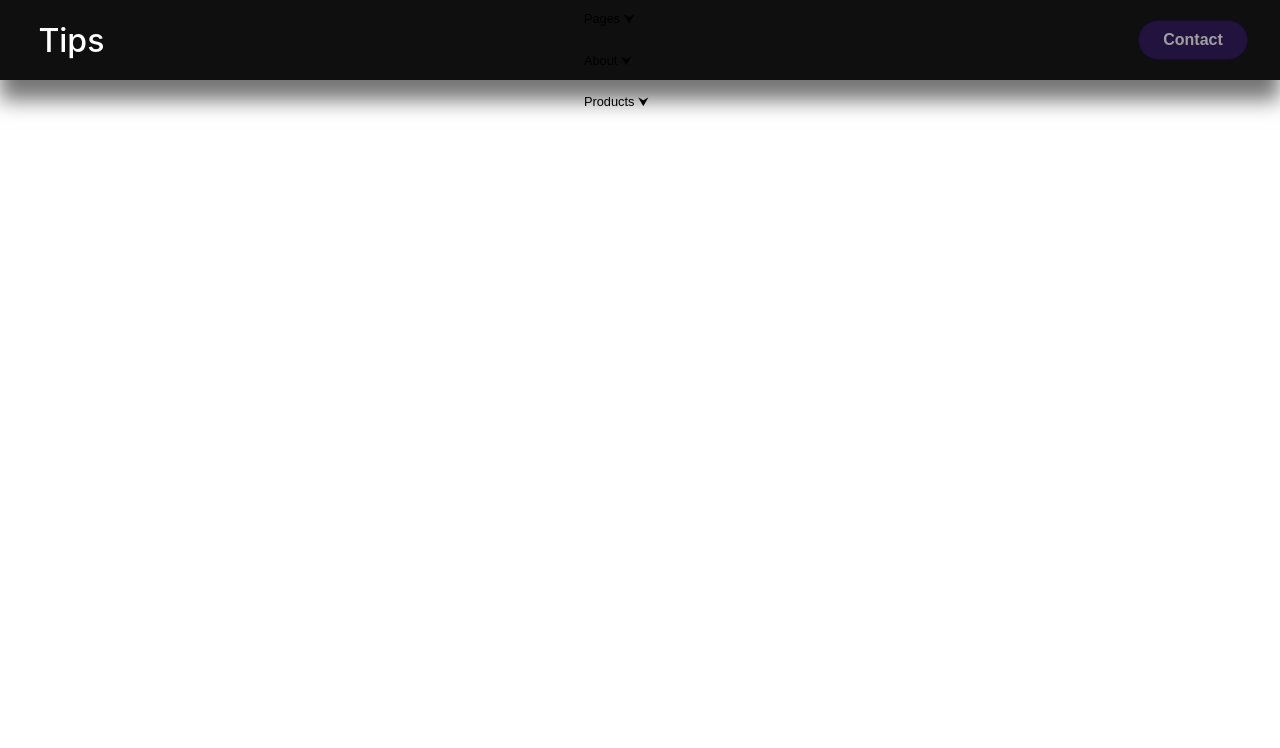
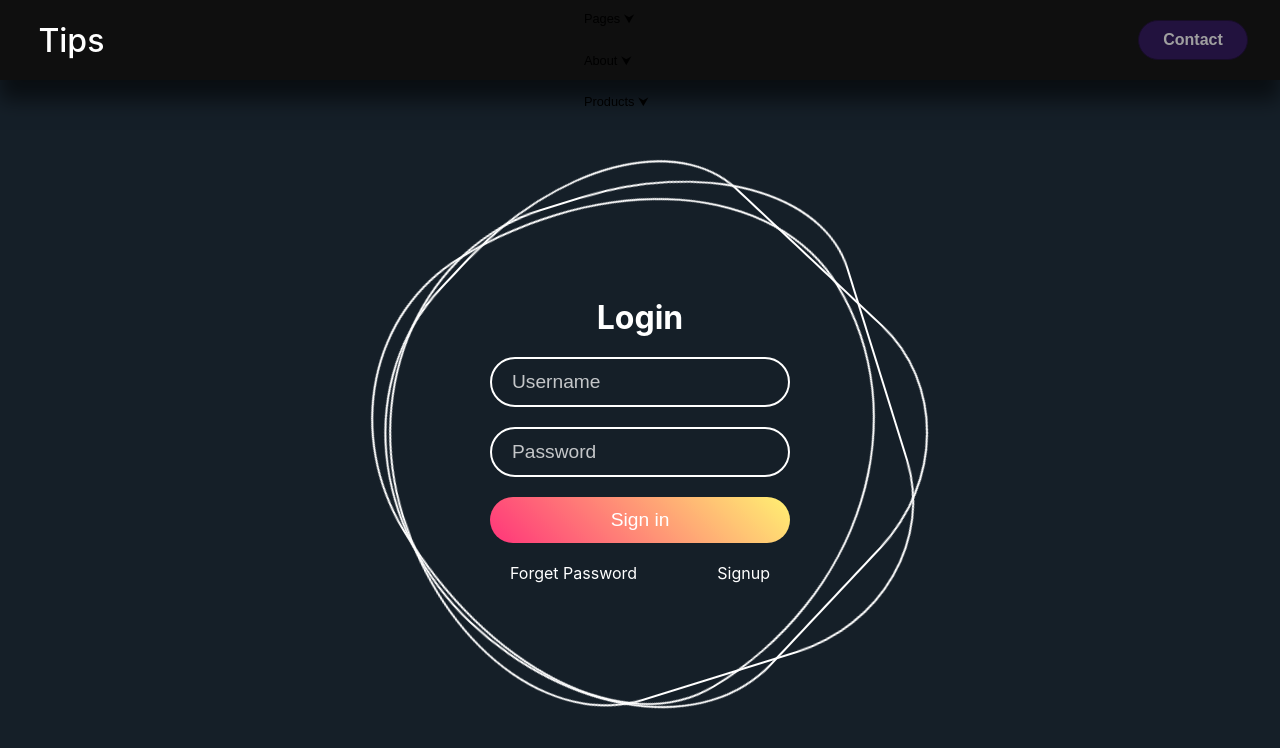
Before and after one commit to GuilhermeRoesler/Front-Tips, a React (Create React App) app in the folder tips/: page /form2 in a window 1280 px wide. Shown: the top 748 px of the page. Built offline with nearby package versions, Linux system fonts and the light colour scheme; a web font is replaced by a local one.

Commit message:
adding form2

```diff
--- a/tips/src/App.css
+++ b/tips/src/App.css
@@ -2,6 +2,7 @@
 
 @import url('https://fonts.googleapis.com/css2?family=Poppins:wght@400;500;600;700;800&display=swap');
 @import url('https://fonts.googleapis.com/css2?family=Snowburst+One&display=swap');
+@import url('https://fonts.googleapis.com/css?family=Open+Sans:400,600,700&display=swap');
 
 :root {
     /* COLORS */
@@ -2377,6 +2378,106 @@
     font-weight: 500;
 }
 
+/* FORM 2 */
+
+#Form2 {
+    display: flex;
+    justify-content: center;
+    align-items: center;
+    background: #151f28;
+}
+
+#Form2 .container {
+    position: relative;
+    width: 500px;
+    height: 500px;
+    display: flex;
+    justify-content: center;
+    align-items: center;
+}
+
+#Form2 .container i {
+    position: absolute;
+    inset: 0;
+    border: 2px solid #fff;
+    transition: 0.5s;
+
+    &:nth-child(1) {
+        --_clr: #00ff0a;
+        border-radius: 38% 62% 63% 37% / 41% 44% 56% 59%;
+        animation: rotate360 6s linear infinite;
+    }
+
+    &:nth-child(2) {
+        --_clr: #ff0057;
+        border-radius: 41% 44% 56% 59%/38% 62% 63% 37%;
+        animation: rotate360 4s linear infinite;
+    }
+
+    &:nth-child(3) {
+        --_clr: #fffd44;
+        border-radius: 41% 44% 56% 59%/38% 62% 63% 37%;
+        animation: rotate-360 10s linear infinite;
+    }
+}
+
+#Form2 .container:hover i {
+    border: 6px solid var(--_clr);
+    filter: drop-shadow(0 0 20px var(--_clr));
+}
+
+#Form2 .login {
+    position: absolute;
+    width: 300px;
+    height: 100%;
+    display: flex;
+    flex-direction: column;
+    justify-content: center;
+    align-items: center;
+    gap: 20px;
+}
+
+#Form2 .login h2 {
+    font-size: 2rem;
+    color: #fff;
+}
+
+#Form2 .login input {
+    width: 100%;
+    padding: 12px 20px;
+    background: transparent;
+    border: 2px solid #fff;
+    border-radius: 40px;
+    font-size: 1.2rem;
+    color: #fff;
+    outline: none;
+}
+
+#Form2 .login input[type="submit"] {
+    width: 100%;
+    background: #0078ff;
+    background: linear-gradient(45deg, #ff357a, #fff172);
+    border: none;
+    cursor: pointer;
+}
+
+#Form2 .login input::placeholder {
+    color: rgba(255, 255, 255, 0.75);
+}
+
+#Form2 .login .links {
+    width: 100%;
+    display: flex;
+    align-items: center;
+    justify-content: space-between;
+    padding: 0 20px;
+}
+
+#Form2 .login .links a {
+    color: #fff;
+    text-decoration: none;
+}
+
 /* SNOWFALL */
 
 #Snowfall {
@@ -2527,3 +2628,19 @@
         translate: 200px;
     }
 }
+
+@keyframes rotate360 {
+    100% {
+        rotate: 360deg;
+    }
+}
+
+@keyframes rotate-360 {
+    0% {
+        rotate: 360deg;
+    }
+
+    100% {
+        rotate: 0deg;
+    }
+}
--- a/tips/src/App.js
+++ b/tips/src/App.js
@@ -7,6 +7,7 @@
 import LoginPage from './pages/LoginPage'
 import DarkmodeSwitch from './pages/DarkmodeSwitch';
 import Form1 from './pages/Form1';
+import Form2 from './pages/Form2';
 import Snowfall from './pages/Snowfall';
 
 function App() {
@@ -20,6 +21,7 @@
         <Route path='/login' element={<LoginPage />} />
         <Route path='/darkmode-switch' element={<DarkmodeSwitch />} />
         <Route path='/form1' element={<Form1 />} />
+        <Route path='/form2' element={<Form2 />} />
         <Route path='/snowfall' element={<Snowfall />} />
       </Routes>
     </Layout>
--- a/tips/src/data/NavbarData.js
+++ b/tips/src/data/NavbarData.js
@@ -2,6 +2,10 @@
     {
         name: 'Form 1',
         link: '/form1'
+    },
+    {
+        name: 'Form 2',
+        link: '/form2'
     },
     {
         name: 'Darkmode Switch',
--- /dev/null
+++ b/tips/src/pages/Form2.js
@@ -0,0 +1,25 @@
+import React from 'react'
+
+const Form2 = () => {
+    return (
+        <main id="Form2">
+            <section className="container">
+                <i></i>
+                <i></i>
+                <i></i>
+                <div className="login">
+                    <h2>Login</h2>
+                    <input type="text" placeholder="Username" />
+                    <input type="password" placeholder="Password" />
+                    <input type="submit" value="Sign in" />
+                    <div className="links">
+                        <a href="/form2">Forget Password</a>
+                        <a href="/form2">Signup</a>
+                    </div>
+                </div>
+            </section>
+        </main>
+    )
+}
+
+export default Form2;
```
Also changed, not shown: 2 other files (tests, documents, lock files or other folders).
